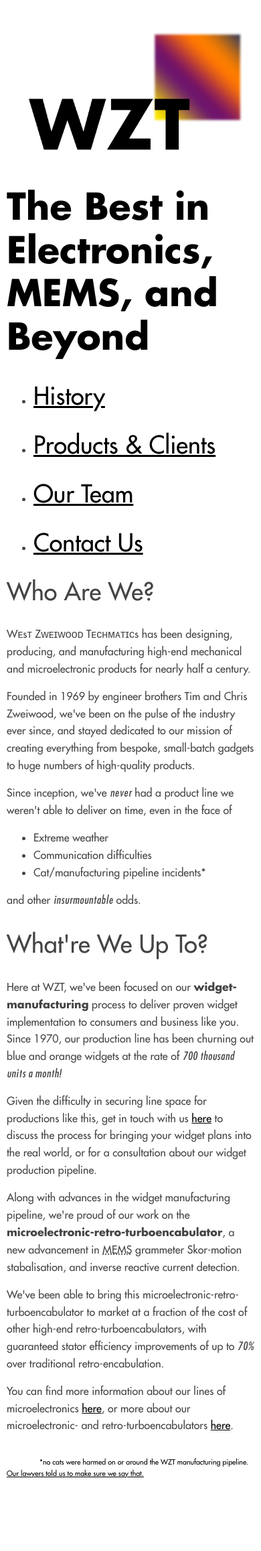
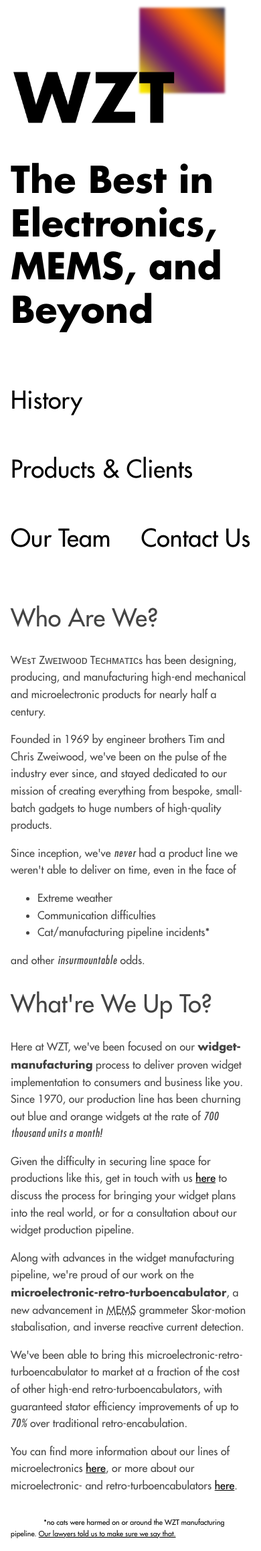
Before and after one commit to Nerdwiththehat/wzt, a PHP site: page / in a window 390 px wide. Shown: the whole page at 67% size. Before the commit the page ends 2206 px from the top, so only its background shows below. Run offline with PHP 8.4, Linux system fonts and the light colour scheme.

Commit message:
Add files via upload
fixed viewport display issues, added flex styles, defined classes, defined navigation, etc.

```diff
--- a/styles/main.css
+++ b/styles/main.css
@@ -24,13 +24,13 @@
 	font-style: italic;
 }
 body{
-    margin:40px auto;
-	max-width: 650px;
-	line-height: 1.6;
+    margin: auto;
+	max-width: 800px;
+    line-height: 1.6;
 	font-family: 'Futura', sans-serif;
 	font-size: 1em;
 	color: #444;
-	padding: 0 10px
+	padding: 0 1em;
 }
 h1,h2,h3{
     line-height: 1.2;
@@ -48,18 +48,18 @@ h3{
 	font-size: 1.5;
 	font-weight: 400;
 }
-.immargin{
-    width: 100vw;
-	position: relative;
-	left: 50%;
-	right: 50%;
-	margin-left: -40vw;
-}
 a:link{
     color: black;
+	transition: color 0.4s ease-in-out;
 }
 a:visited{
     color: #666;
+}
+a:hover{
+	color: #aaa;
+}
+.navlink{
+	text-decoration: none;
 }
 footer{
     font-size: 8pt;
@@ -72,10 +72,58 @@ footer{
 	vertical-align: baseline;
 	white-space: pre-wrap;
 }
-p{
-
-}
 strong{
     color: black;
-	font-weight: 900
+	font-weight: 900;
 }
+nav ul {
+	list-style: none;
+	padding-left: 0;
+	display: flex;
+	flex-direction: column;
+	flex-wrap: wrap;
+	justify-content: flex-start;
+	align-items: left;
+}
+/* Navigation & layout begins here */
+#container > header		{grid-area: header;}
+#container > nav		{grid-area: nav;}
+#container > article	{grid-area: article;}
+#container > footer		{grid-area: footer;}
+#container{
+	margin-left: auto;
+	margin-right: auto;
+	width: 100%;
+	display: grid;
+	grid-template-columns: 18%% 79%;
+	grid-template-rows: auto;
+    grid-column-gap: 3%;
+	grid-template-areas:
+		"header header"
+		"nav article"
+		"nav footer"
+}
+@media (max-width: 750px) and (orientation: portrait){
+	nav ul{
+		list-style: none;
+		padding-left: 0;
+		display: flex;
+		flex-direction: row;
+		flex-wrap: wrap;
+		justify-content: space-between;
+		align-content: center;
+	}
+	#container{
+		margin-left: auto;
+		margin-right: auto;
+		width: 100%;
+		display: grid;
+		grid-template-columns: auto;
+		grid-template-rows: auto;
+		grid-template-areas:
+			"header"
+			"nav"
+			"article"
+			"footer"
+	}
+}
```
